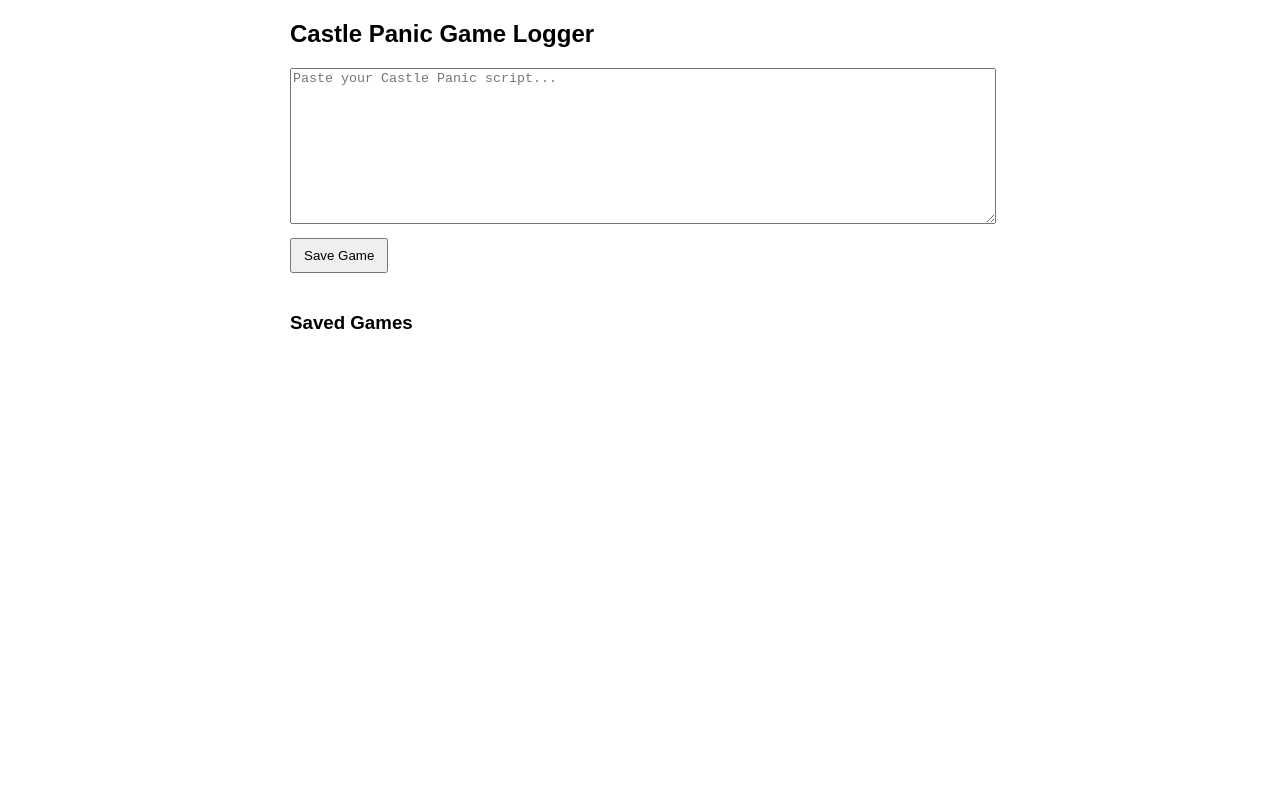
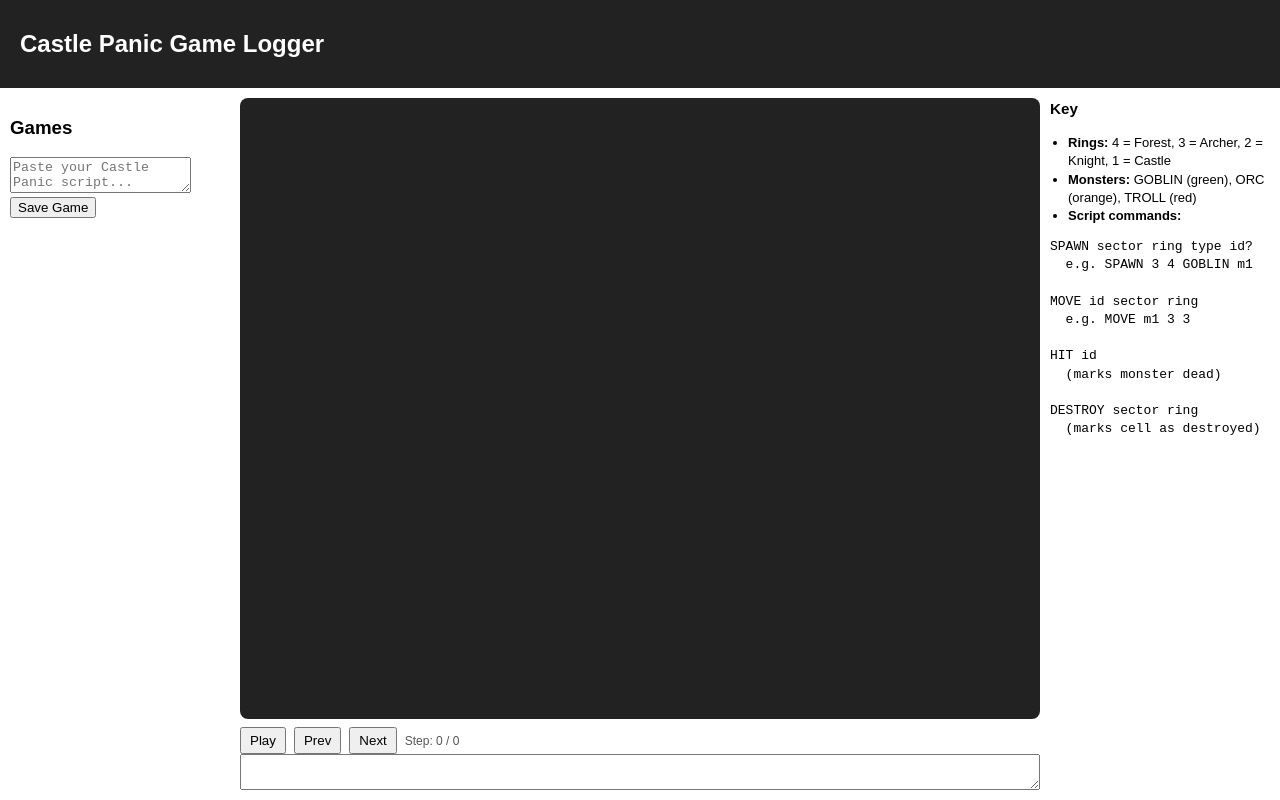
Before and after one commit to Joshuewok-Minecraft-fun-Owner/castle-panic-logger, a plain HTML site: page index.html in a window 1280 px wide. Drawn offline with Linux system fonts and the light colour scheme; no server answers.

Commit message:
Update index.html
Now adds the board :D

```diff
--- a/index.html
+++ b/index.html
@@ -6,40 +6,176 @@
   <style>
     body {
       font-family: Arial, sans-serif;
-      max-width: 700px;
-      margin: 20px auto;
+      margin: 0;
+      height: 100vh;
+      display: flex;
+      flex-direction: column;
     }
-    textarea {
+    header {
+      padding: 10px 20px;
+      background: #222;
+      color: #fff;
+    }
+    main {
+      flex: 1;
+      display: grid;
+      grid-template-columns: 220px 1fr 220px;
+      gap: 10px;
+      padding: 10px;
+      box-sizing: border-box;
+    }
+    #gameList {
+      list-style: none;
+      padding: 0;
+      margin: 0;
+      max-height: calc(100vh - 120px);
+      overflow-y: auto;
+    }
+    #gameList li button {
       width: 100%;
-      height: 150px;
-      margin-bottom: 10px;
+      text-align: left;
+      padding: 6px 8px;
+      margin-bottom: 4px;
+      border: 1px solid #ccc;
+      background: #f7f7f7;
+      cursor: pointer;
     }
-    button {
-      padding: 8px 12px;
-      margin-bottom: 20px;
+    #boardContainer {
+      display: flex;
+      flex-direction: column;
+      height: 100%;
     }
-    #viewer {
-      margin-top: 20px;
-      padding: 10px;
-      background: #f4f4f4;
-      white-space: pre-wrap;
+    #board {
+      flex: 1;
+      display: grid;
+      grid-template-columns: repeat(6, 1fr);
+      grid-template-rows: repeat(4, 1fr);
+      gap: 2px;
+      background: #222;
+      padding: 4px;
+      border-radius: 8px;
+    }
+    .cell {
+      position: relative;
+      background: #333;
+      border-radius: 4px;
+      overflow: hidden;
+    }
+    .cell-inner {
+      position: absolute;
+      inset: 4px;
+      border-radius: 4px;
+      display: flex;
+      align-items: center;
+      justify-content: center;
+      font-size: 10px;
+      color: #fff;
+      opacity: 0.4;
+    }
+    .ring-4 { background: #2f4f4f; } /* Forest */
+    .ring-3 { background: #355c7d; } /* Archer */
+    .ring-2 { background: #6c5b7b; } /* Knight */
+    .ring-1 { background: #c06c84; } /* Swordsman/Castle */
+    .monster {
+      width: 18px;
+      height: 18px;
+      border-radius: 50%;
+      border: 2px solid #fff;
+      box-shadow: 0 0 6px rgba(0,0,0,0.6);
+      animation: pop 0.2s ease-out;
+    }
+    .monster.GOBLIN { background: #4caf50; }
+    .monster.ORC    { background: #ff9800; }
+    .monster.TROLL  { background: #f44336; }
+    .monster.dead   { filter: grayscale(1); opacity: 0.4; }
+
+    @keyframes pop {
+      from { transform: scale(0.4); opacity: 0; }
+      to   { transform: scale(1); opacity: 1; }
+    }
+
+    #controls {
+      margin-top: 8px;
+      display: flex;
+      gap: 8px;
+      align-items: center;
+    }
+    #controls button {
+      padding: 4px 8px;
+    }
+    #stepLabel {
+      font-size: 12px;
+      color: #555;
+    }
+
+    #scriptArea {
+      margin-top: 8px;
+      width: 100%;
+      height: 120px;
+    }
+
+    #keyPanel {
+      font-size: 13px;
+      line-height: 1.4;
+    }
+    #keyPanel h3 {
+      margin-top: 0;
+    }
+    #keyPanel ul {
+      padding-left: 18px;
     }
   </style>
 </head>
 <body>
 
-<h2>Castle Panic Game Logger</h2>
+<header>
+  <h2>Castle Panic Game Logger</h2>
+</header>
 
-<textarea id="scriptInput" placeholder="Paste your Castle Panic script..."></textarea>
-<button id="saveBtn">Save Game</button>
+<main>
+  <!-- LEFT: Game list + new game -->
+  <section>
+    <h3>Games</h3>
+    <textarea id="scriptInput" placeholder="Paste your Castle Panic script..."></textarea>
+    <button id="saveBtn">Save Game</button>
+    <ul id="gameList"></ul>
+  </section>
 
-<h3>Saved Games</h3>
-<ul id="gameList"></ul>
+  <!-- CENTER: Board + controls + script viewer -->
+  <section id="boardContainer">
+    <div id="board"></div>
+    <div id="controls">
+      <button id="playBtn">Play</button>
+      <button id="prevBtn">Prev</button>
+      <button id="nextBtn">Next</button>
+      <span id="stepLabel">Step: 0 / 0</span>
+    </div>
+    <textarea id="scriptViewer" readonly></textarea>
+  </section>
 
-<div id="viewer" style="display:none;">
-  <h3 id="viewerTitle"></h3>
-  <pre id="viewerContent"></pre>
-</div>
+  <!-- RIGHT: Key / legend -->
+  <section id="keyPanel">
+    <h3>Key</h3>
+    <ul>
+      <li><b>Rings:</b> 4 = Forest, 3 = Archer, 2 = Knight, 1 = Castle</li>
+      <li><b>Monsters:</b> GOBLIN (green), ORC (orange), TROLL (red)</li>
+      <li><b>Script commands:</b></li>
+    </ul>
+    <pre>
+SPAWN sector ring type id?
+  e.g. SPAWN 3 4 GOBLIN m1
+
+MOVE id sector ring
+  e.g. MOVE m1 3 3
+
+HIT id
+  (marks monster dead)
+
+DESTROY sector ring
+  (marks cell as destroyed)
+    </pre>
+  </section>
+</main>
 
 <script type="module" src="script.js"></script>
 </body>
```
